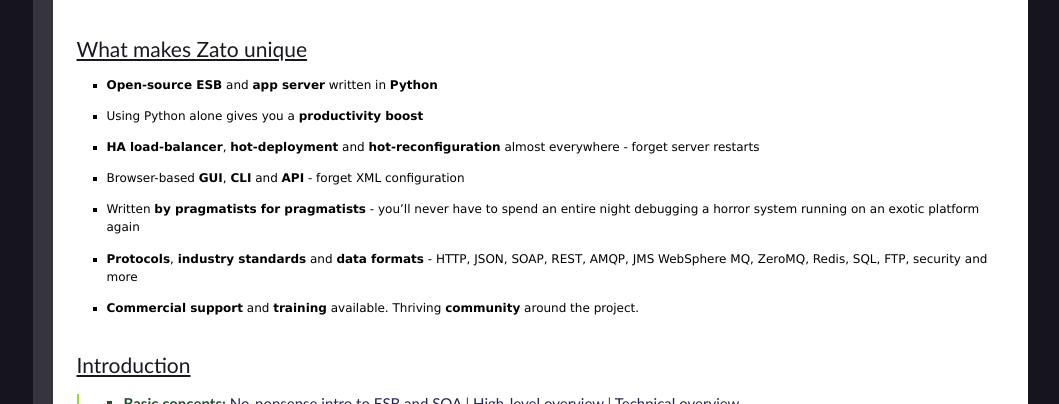
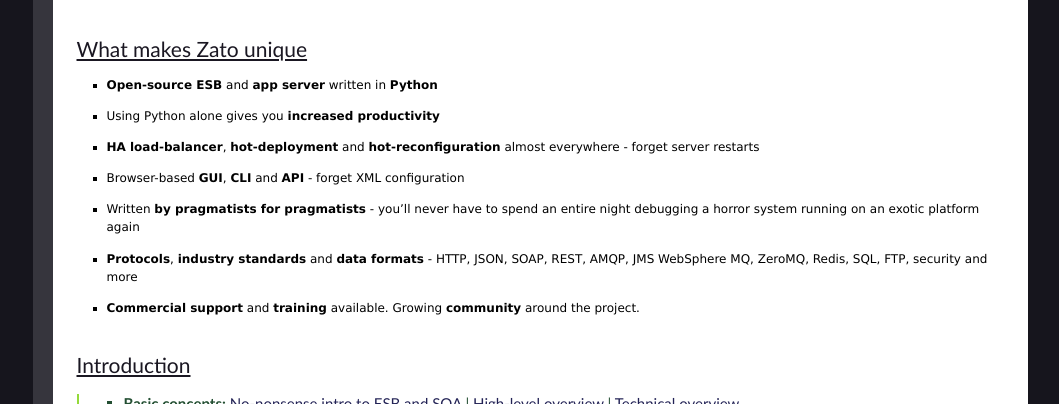
Before and after one commit to rfdiazpr/zato-docs, a Sphinx documentation site: the page built from sphinx/index.txt, in a window 1280 px wide and 900 px high. Shown: the part 392-796 px from the top of the window, without its empty margins (110-1169 px from the left). Built offline with Sphinx 7.4.7, drawn with Linux system fonts in a browser that asks for light colours.

Commit message:
Changed style

```diff
--- a/sphinx/index.txt
+++ b/sphinx/index.txt
@@ -26,7 +26,7 @@
 
 * **Open-source ESB** and **app server** written in **Python**
 
-* Using Python alone gives you a **productivity boost**
+* Using Python alone gives you **increased productivity**
 
 * **HA load-balancer**, **hot-deployment** and **hot-reconfiguration** almost everywhere -
   forget server restarts
@@ -39,7 +39,7 @@
 * **Protocols**, **industry standards** and **data formats** - HTTP, JSON, SOAP, REST, AMQP,
   JMS WebSphere MQ, ZeroMQ, Redis, SQL, FTP, security and more
 
-* **Commercial support** and **training** available. Thriving **community** around the project.
+* **Commercial support** and **training** available. Growing **community** around the project.
 
 Introduction
 ============
```
